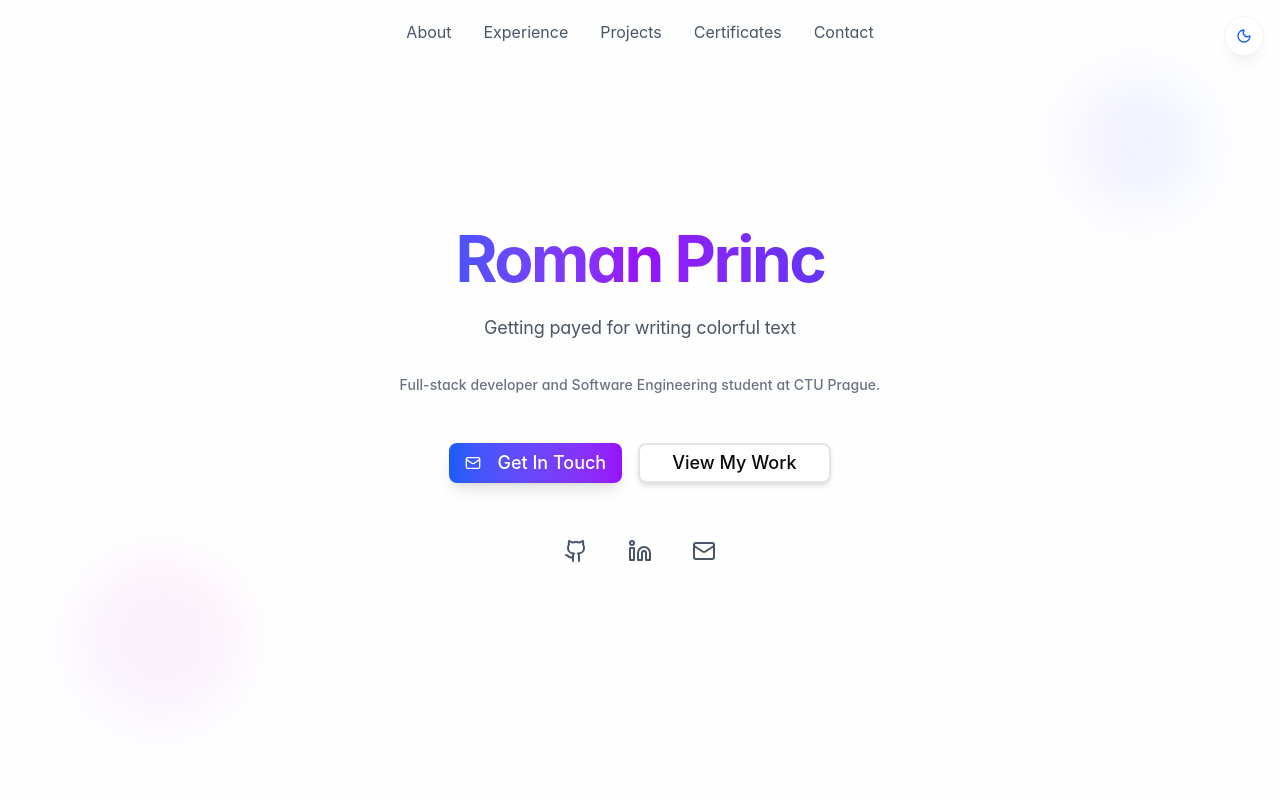
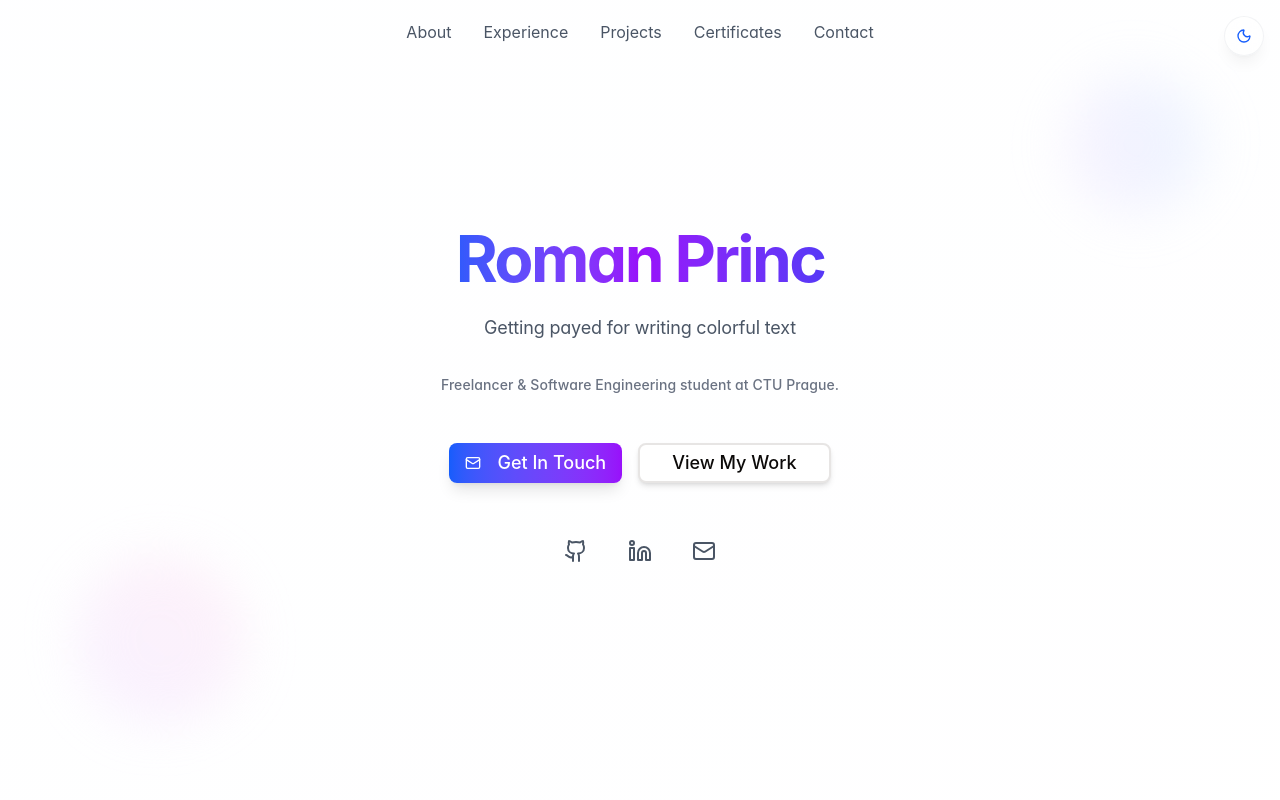
Before and after one commit to roman-princ/portfolio, a Next.js app: page / in a window 1280 px wide. Shown: the top 800 px of the page. Built offline with nearby package versions, Linux system fonts and the light colour scheme.

Commit message:
fix: texts

```diff
--- a/app/constants/index.ts
+++ b/app/constants/index.ts
@@ -10,7 +10,7 @@ import {
 export const PERSONAL_INFO = {
   name: "Roman Princ",
   tagline: "Getting payed for writing colorful text",
-  bio: "Full-stack developer and Software Engineering student at CTU Prague.",
+  bio: "Freelancer & Software Engineering student at CTU Prague.",
   location: "Prague, Czech Republic",
   yearsOfExperience: new Date().getFullYear() - 2022,
 };
@@ -77,7 +77,7 @@ export const PROJECTS: Project[] = [
     id: "project-2",
     title: "CHESTER IoT Management App",
     description:
-      "React Native mobile application for managing IoT gateways. Built from scratch with cross-platform support for Android and iOS.",
+      "React Native mobile application for managing IoT gateways. Built from scratch with cross-platform support for Android and iOS. Award-winning project that placed 5th nationally in SOČ competition.",
     technologies: [
       "React Native",
       "REST API",
@@ -113,7 +113,7 @@ export const PROJECTS: Project[] = [
     id: "project-6",
     title: "Excel Engine in C++",
     description:
-      "High-performance Excel processing engine built from scratch in C++. Award-winning project that placed 5th nationally in SOČ competition.",
+      "High-performance Excel processing engine built from scratch in C++.",
     technologies: ["C++", "Excel Processing", "Performance Optimization"],
     github: "https://github.com/roman-princ/cpp-excel",
     demo: "",
```
